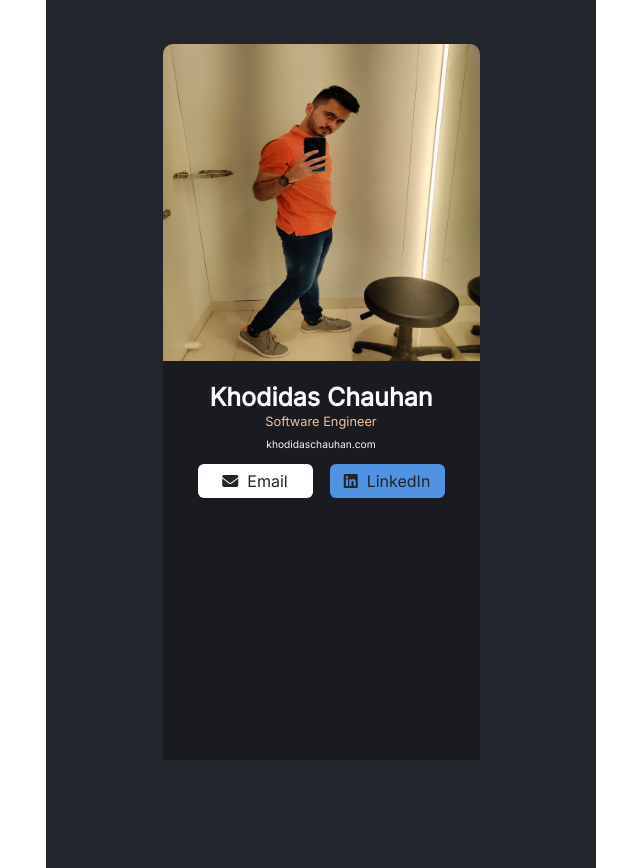
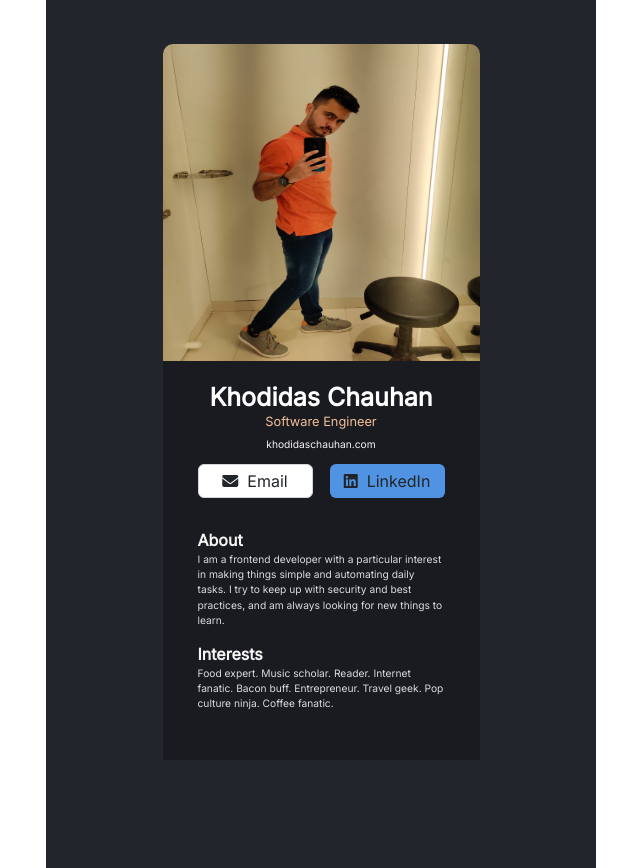
Before and after one commit to Khodidas-withLoveKD/React-Learnings, a React (Create React App) app: page /scrimba-course/digital-business-card in a window 1280 px wide. Shown: the whole page, without its empty margins (319-959 px from the left). Built offline with nearby package versions, Linux system fonts and the light colour scheme.

Commit message:
ABout section completed

```diff
--- a/src/Pages/Scrimba Course/Project 1/About.jsx
+++ b/src/Pages/Scrimba Course/Project 1/About.jsx
@@ -1,5 +1,6 @@
 import React from 'react';
 
+import AboutAndInterests from './AboutAndInterests';
 import PersonalInfo from './PersonalInfo';
 import ProfessionalHandles from './ProfessionalHandles';
 
@@ -8,13 +9,15 @@ const About = () => {
   const aboutCss = {
     backgroundColor: '#1A1B21',
     height: '24.9375rem',
-    // textAlign: 'center',
+    paddingLeft: '2.1875rem',
+    paddingRight: '2.1875rem',
   }
 
   return (
     <div style={aboutCss}>
       <PersonalInfo />
       <ProfessionalHandles />
+      <AboutAndInterests />
     </div>
   );
 }
--- /dev/null
+++ b/src/Pages/Scrimba Course/Project 1/AboutAndInterests.jsx
@@ -0,0 +1,62 @@
+import React from 'react';
+
+import About from './About';
+
+const AboutAndInterests = () => {
+
+  const headingCss = {
+    fontWeight: '700',
+    fontSize: '1rem',
+    lineHeight: '1.5rem',
+    color: '#F5F5F5',
+  }
+
+  const bodyCss = {
+    fontWeight: '400',
+    fontSize: '0.64rem',
+    lineHeight: '0.96rem',
+    color: '#DCDCDC',
+  }
+
+  const about = () => {
+    return (
+      <div>
+        <div style={headingCss}>
+          About
+        </div>
+        <div style={bodyCss}>
+          I am a frontend developer with a particular interest in making things simple and automating daily tasks. I try to keep up with security and best practices, and am always looking for new things to learn.
+        </div>
+      </div>
+    )
+  }
+
+  const interests = () => {
+    const interestsCss = {
+      marginTop: '0.8125rem',
+    }
+    return (
+      <div style={interestsCss}>
+        <div style={headingCss}>
+          Interests
+        </div>
+        <div style={bodyCss}>
+          Food expert. Music scholar. Reader. Internet fanatic. Bacon buff. Entrepreneur. Travel geek. Pop culture ninja. Coffee fanatic.
+        </div>
+      </div>
+    )
+  }
+
+  const aboutAndInterestsCss = {
+    marginTop: '1.875rem',
+  }
+
+  return (
+    <div style={aboutAndInterestsCss}>
+      {about()}
+      {interests()}
+    </div>
+   );
+}
+
+export default AboutAndInterests;
--- a/src/Pages/Scrimba Course/Project 1/ProfessionalHandles.jsx
+++ b/src/Pages/Scrimba Course/Project 1/ProfessionalHandles.jsx
@@ -29,6 +29,7 @@ const ProfessionalHandles = () => {
       ...boxCss,
       backgroundColor: '#FFF',
       marginRight: '1.0625rem',
+      border: '0.0625rem solid #D1D5DB',
     }
     return (
       <div style={emailCss}>
```
